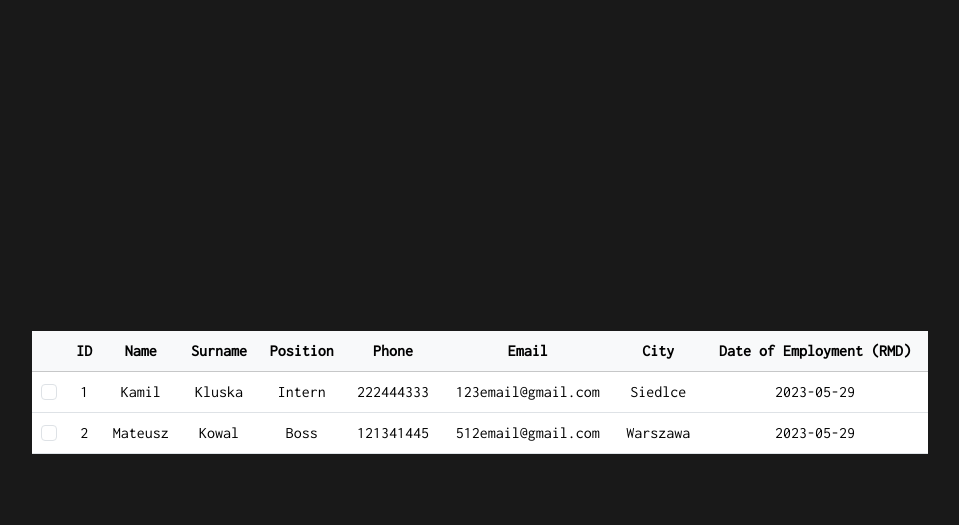
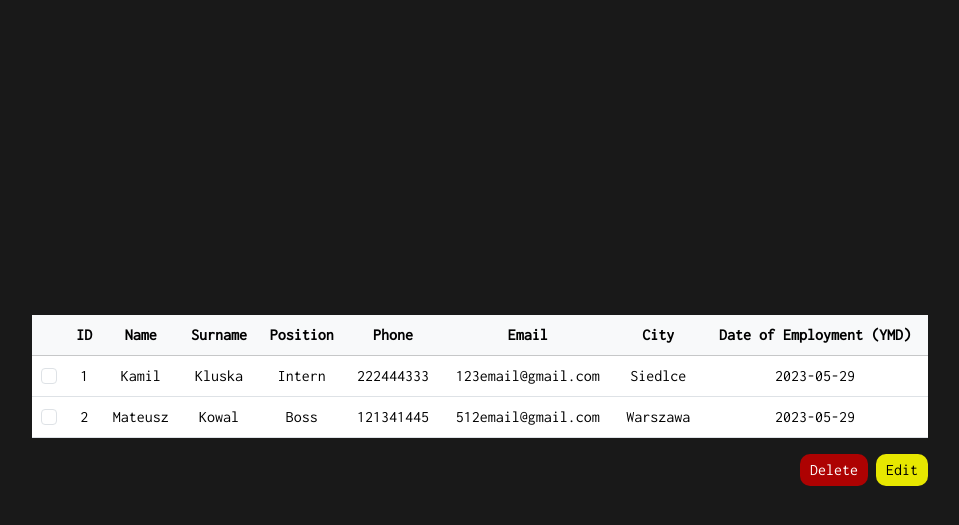
Before and after one commit to KluskaGit/Crud_PHP, a PHP site: page /pages/crud.php in a window 1280 px wide. Shown: the top 525 px of the page, without its empty margins (160-1119 px from the left). Run offline with PHP 8.4, Linux system fonts and the light colour scheme; data comes from the database, SQL or seed files in the repository; both versions use the stored data as it was after the commit.

Commit message:
deleting users

```diff
--- a/pages/crud.php
+++ b/pages/crud.php
@@ -10,6 +10,22 @@
 </head>
 
 <body>
+
+    <?php
+    include '../includes/dbconnect.php';
+    $em_id = array();
+    if (isset($_POST['deletebttn'])) {
+        $em_id = $_POST['emid'];
+        if ($em_id != []) {
+            for ($i = 0; $i < count($em_id); $i++) {
+                mysqli_query($connection, 'DELETE FROM employees where em_id=' . $em_id[$i] . '');
+            }
+            header('Location: crud.php');
+        } else {
+            header('Location: crud.php');
+        }
+    }
+    ?>
 
     <div class="container-fluid p-0 employees_site">
         <?php include '../includes/header.php' ?>
@@ -27,18 +43,17 @@
                                 <th>Phone</th>
                                 <th>Email</th>
                                 <th>City</th>
-                                <th>Date of Employment (RMD)</th>
+                                <th>Date of Employment (YMD)</th>
                             </tr>
                         </thead>
                         <tbody>
 
                             <?php
-                            include '../includes/dbconnect.php';
                             $all_employees = mysqli_query($connection, 'SELECT * FROM employees inner join positions ON employees.position=positions.pos_id');
 
                             while ($row = mysqli_fetch_array($all_employees)) {
                                 echo '<tr>' .
-                                    '<td><input class="form-check-input" type="checkbox" value="" id="flexCheckDefault"></td>' .
+                                    '<td><input name="emid[]" class="form-check-input" type="checkbox" value=' . $row['em_id'] . ' id="flexCheckDefault"></td>' .
                                     '<td>' . $row['em_id'] . '</td>' .
                                     '<td>' . $row['name'] . '</td>' .
                                     '<td>' . $row['surname'] . '</td>' .
@@ -53,6 +68,12 @@
 
                         </tbody>
                     </table>
+                    <div class="buttons_section">
+                        <section>
+                            <input class="redbttn" type="submit" name="deletebttn" value="Delete">
+                            <input class="yellowbttn" type="submit" name="editbttn" value="Edit">
+                        </section>
+                    </div>
                 </form>
             </main>
         </div>
--- a/styles/_crud.scss
+++ b/styles/_crud.scss
@@ -19,3 +19,9 @@ td {
 .employees_site {
   overflow-x: auto;
 }
+
+.buttons_section {
+  width: 70vw;
+  display: flex;
+  justify-content: right;
+}
--- a/styles/_main.scss
+++ b/styles/_main.scss
@@ -12,13 +12,40 @@ body {
   color: black;
   padding: 4px 10px 4px 10px;
   border-radius: 10px;
+  background-color: white;
+  border: none;
 }
 
 .whitebttn:hover {
   background-color: rgb(224, 224, 224);
-  box-shadow: rgba(255, 251, 251, 0.5) 0px 0px 20px 0px;
+  box-shadow: rgba(224, 224, 224, 0.5) 0px 0px 20px 0px;
 }
 
 .errors {
   color: red;
 }
+
+.redbttn {
+  background-color: rgb(173, 2, 2);
+  padding: 4px 10px 4px 10px;
+  border-radius: 10px;
+  border: none;
+}
+
+.redbttn:hover {
+  background-color: rgb(136, 0, 0);
+  box-shadow: rgba(255, 0, 0, 0.5) 0px 0px 20px 0px;
+}
+
+.yellowbttn {
+  background-color: rgb(231, 231, 0);
+  padding: 4px 10px 4px 10px;
+  border-radius: 10px;
+  border: none;
+  color: black;
+}
+
+.yellowbttn:hover {
+  background-color: rgb(216, 216, 0);
+  box-shadow: rgba(216, 216, 0, 0.5) 0px 0px 20px 0px;
+}
--- a/styles/style.css
+++ b/styles/style.css
@@ -12,15 +12,42 @@ body {
   color: black;
   padding: 4px 10px 4px 10px;
   border-radius: 10px;
+  background-color: white;
+  border: none;
 }
 
 .whitebttn:hover {
   background-color: rgb(224, 224, 224);
-  box-shadow: rgba(255, 251, 251, 0.5) 0px 0px 20px 0px;
+  box-shadow: rgba(224, 224, 224, 0.5) 0px 0px 20px 0px;
 }
 
 .errors {
   color: red;
+}
+
+.redbttn {
+  background-color: rgb(173, 2, 2);
+  padding: 4px 10px 4px 10px;
+  border-radius: 10px;
+  border: none;
+}
+
+.redbttn:hover {
+  background-color: rgb(136, 0, 0);
+  box-shadow: rgba(255, 0, 0, 0.5) 0px 0px 20px 0px;
+}
+
+.yellowbttn {
+  background-color: rgb(231, 231, 0);
+  padding: 4px 10px 4px 10px;
+  border-radius: 10px;
+  border: none;
+  color: black;
+}
+
+.yellowbttn:hover {
+  background-color: rgb(216, 216, 0);
+  box-shadow: rgba(216, 216, 0, 0.5) 0px 0px 20px 0px;
 }
 
 .login_main {
@@ -60,4 +87,10 @@ td {
 
 .employees_site {
   overflow-x: auto;
+}
+
+.buttons_section {
+  width: 70vw;
+  display: flex;
+  justify-content: right;
 }/*# sourceMappingURL=style.css.map */
```
Also changed, not shown: info&db/database.sql (+4 -4 lines), pages/edit.php (added), 1 other file.
